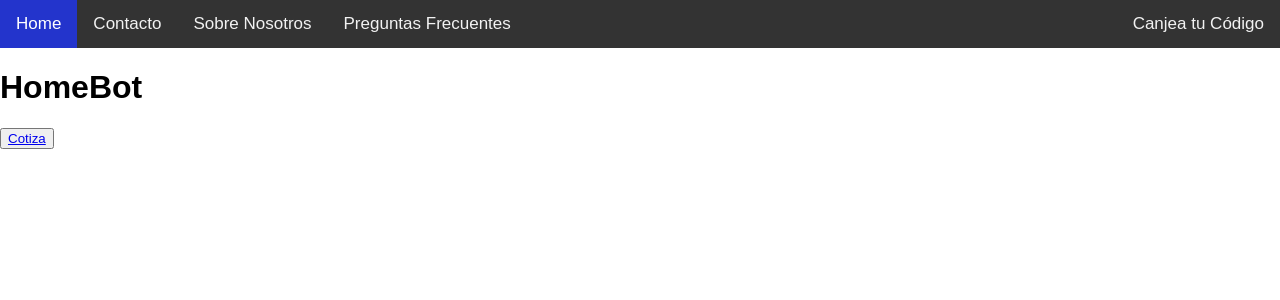
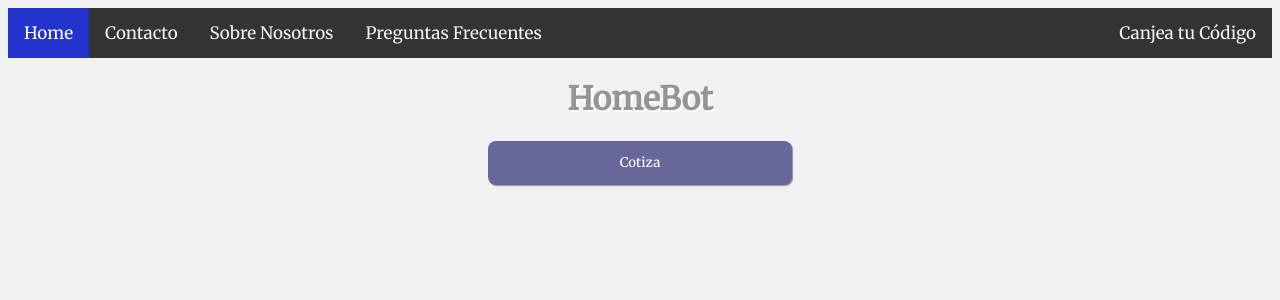
Before and after one commit to LuisRG30/homebot, a Django app: page / in a window 1280 px wide. Shown: the top 300 px of the page. Run offline with Django 3.2, Linux system fonts and the light colour scheme.

Commit message:
Better styled main page

```diff
--- a/welcome/static/welcome/fee.css
+++ b/welcome/static/welcome/fee.css
@@ -39,13 +39,14 @@ input, textarea {
   }
 
   #input-submit:hover {
-    box-shadow: 0 12px 16px 0 rgba(0,0,0,0.24), 0 17px 30px 0 rgba(0,0,0,0.19);
+    box-shadow: 0 8px 13px 0 rgba(0,0,0,0.24), 0 12px 21px 0 rgba(0,0,0,0.19);
   }
 
   textarea {
       height: 126px;
   }
 }
+
 
 .half {
   float: left;
--- a/welcome/static/welcome/style.css
+++ b/welcome/static/welcome/style.css
@@ -1,7 +1,54 @@
-body {
-    margin: 0;
-    font-family: Arial, Helvetica, sans-serif;
-  }
+
+@import url(https://fonts.googleapis.com/css?family=Merriweather);
+
+
+html, body {
+  background: #f1f1f1;
+  font-family: 'Merriweather', sans-serif;
+}
+h1 {
+  text-align: center;
+  color: #969595;
+  text-shadow: 2px 2px white;
+}
+
+.feewindow {
+  float: center;
+  width: 48%;
+  margin-bottom: 1em;
+  text-align: center;
+  text-shadow: 2px 2px white;
+  color: #b1b1b1;
+  margin: auto;
+}
+
+.feewindow button {
+  border:0; outline:0;
+  padding: 1em;
+  border-radius: 8px;
+  display: block;
+  width: 50%;
+  margin-top: 1em;
+  font-family: 'Merriweather', sans-serif;
+  box-shadow: 1px 1px 1px rgba(0,0,0,0.4);
+  resize: none;
+  background: rgb(103, 103, 155);
+  cursor: pointer;
+  margin: auto;
+}
+
+a button {
+  text-decoration: none;
+  color: white;
+}
+
+a button:hover{
+  box-shadow: 0 8px 13px 0 rgba(0,0,0,0.24), 0 12px 21px 0 rgba(0,0,0,0.19);
+}
+
+a{
+  text-decoration: none;
+}
 
   .topnav{
     overflow: hidden;
--- a/welcome/templates/welcome/index.html
+++ b/welcome/templates/welcome/index.html
@@ -6,5 +6,8 @@
 
 {% block body %}
     <h1>HomeBot</h1>
-    <button><a href="{% url 'welcome:fee' %}">Cotiza</a></button>
+    <div class="feewindow">
+        <a href="{% url 'welcome:fee' %}"><button>Cotiza</button></a>
+    </div>
+
 {% endblock %}
```
